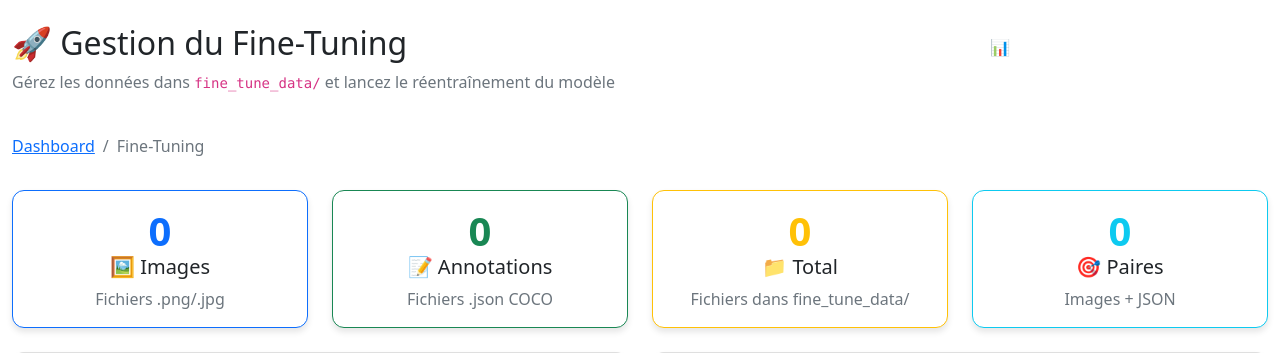
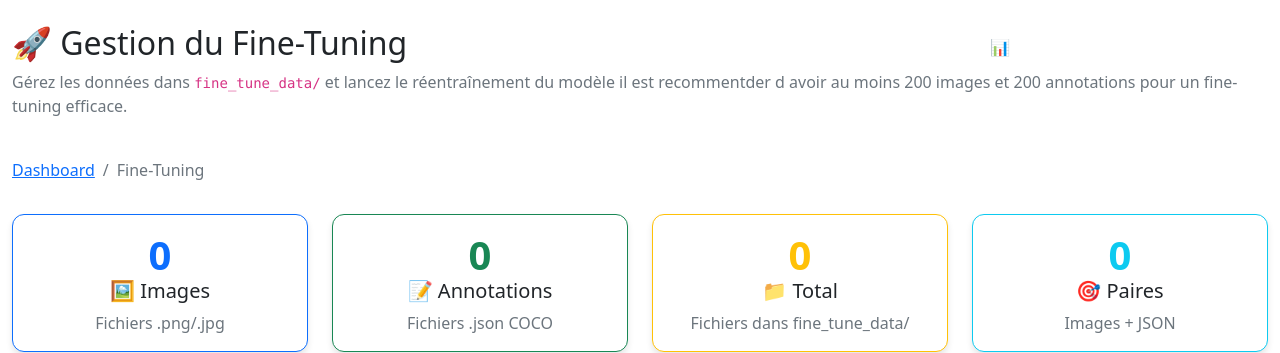
Before and after one commit to ZIADEA/SmartWebScraper-CV, a Flask app: page /admin/fine_tune_management in a window 1280 px wide. Shown: the top 353 px of the page. Run offline with Flask 3, Linux system fonts and the light colour scheme; the visitor is signed in with stand-in values (Sample User, id 1).

Commit message:
Update admin_fine_tune_management.html

```diff
--- a/LocalApp/SMARTWEBSCRAPPER-CV/app/templates/admin_fine_tune_management.html
+++ b/LocalApp/SMARTWEBSCRAPPER-CV/app/templates/admin_fine_tune_management.html
@@ -15,6 +15,7 @@
             </div>
             <p class="text-muted">
                 Gérez les données dans <code>fine_tune_data/</code> et lancez le réentraînement du modèle
+                il est recommentder d avoir au moins 200 images et 200 annotations pour un fine-tuning efficace.
             </p>
         </div>
     </div>
```
